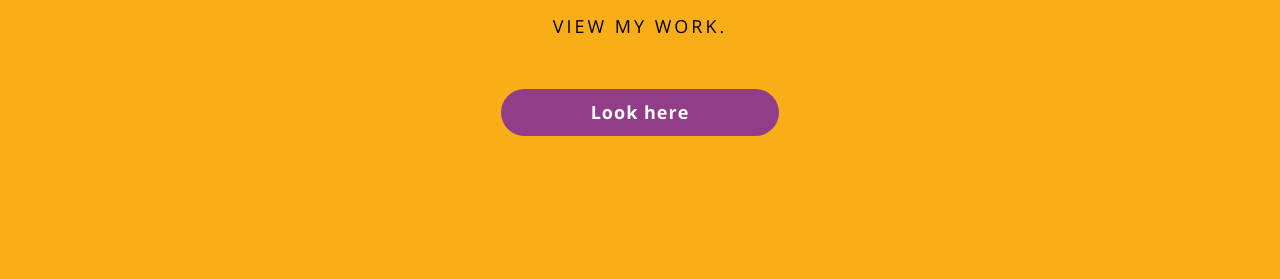
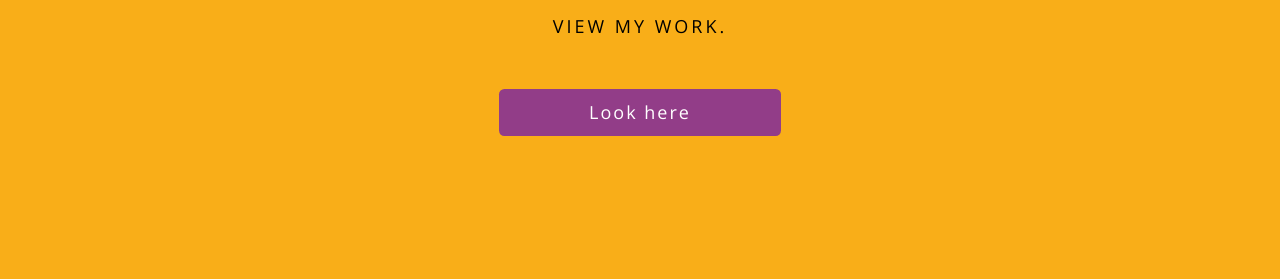
Before and after one commit to LiliyaMilanova/myportfolio, a Jekyll site: the page built from index.html, in a window 1280 px wide. Shown: the part 344-623 px from the top of the page. Built offline with Jekyll 4.4.1, drawn with Linux system fonts in a browser that asks for light colours; nearby versions of some CDN libraries.

Commit message:
Update styles.css

```diff
--- a/css/styles.css
+++ b/css/styles.css
@@ -48,11 +48,10 @@ body {
 .button {
     text-align: center;
     margin-top: 1rem;
-    font-weight: bold;
-    letter-spacing: 1px;
+    letter-spacing: 2px;
     text-decoration: none;
     padding: 0.5rem 5rem;
-    border-radius: 2rem;
+    border-radius: 0.3rem;
     color: rgb(255, 255, 255);
     background-color: rgb(146, 61, 136);
 }
```
